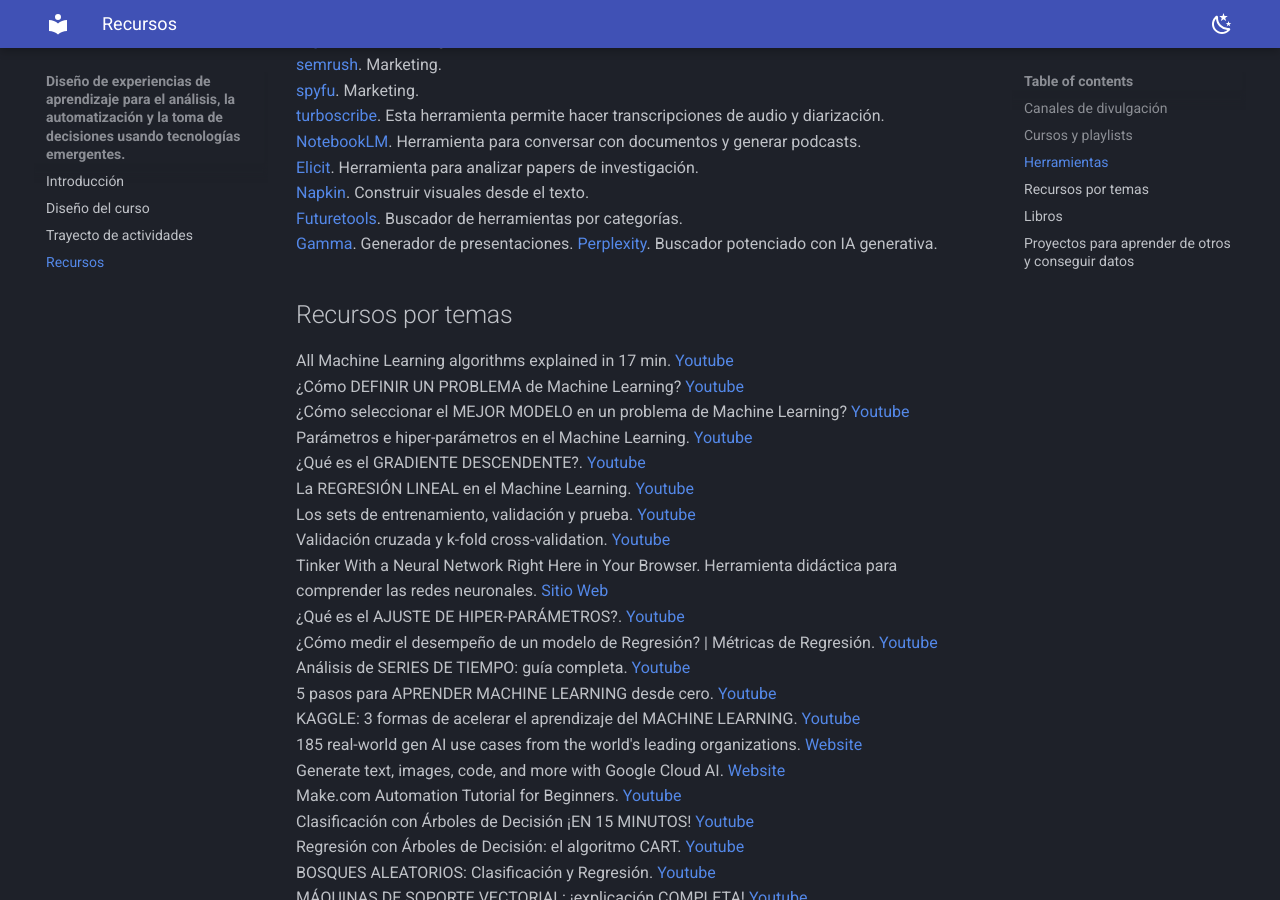
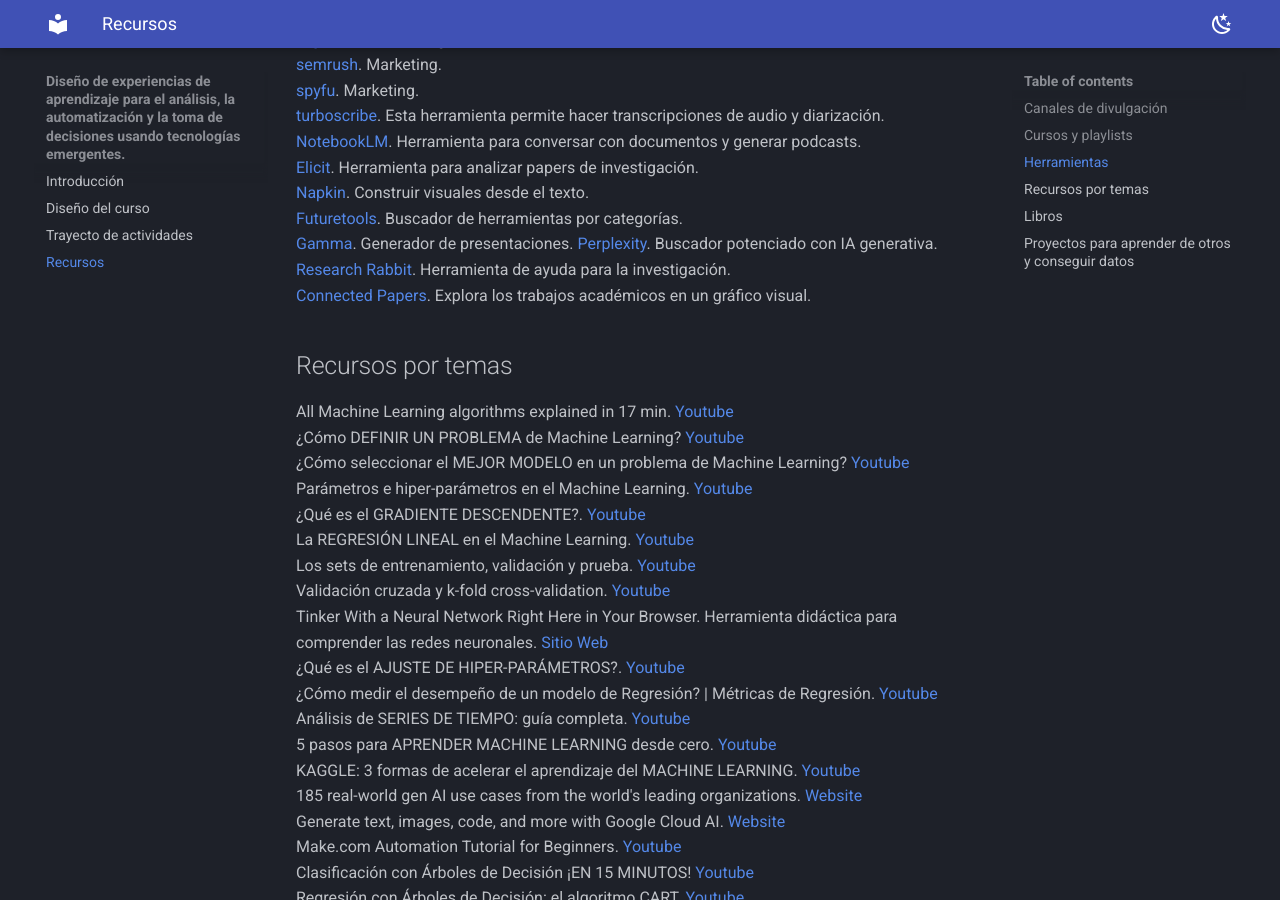
Before and after one commit to juanferfranco/cursoDeaIa, an MkDocs documentation site: the page built from docs/recursos.md, in a window 1280 px wide and 900 px high, scrolled down 949 px. Built offline with MkDocs 1.6.1 and Material for MkDocs 9.7.7, drawn with Linux system fonts in a browser that asks for light colours.

Commit message:
Add research tools

```diff
--- a/docs/recursos.md
+++ b/docs/recursos.md
@@ -42,6 +42,8 @@
 [Futuretools](https://www.futuretools.io/). Buscador de herramientas por categorías.
 [Gamma](https://gamma.app/). Generador de presentaciones.
 [Perplexity](https://www.perplexity.ai/). Buscador potenciado con IA generativa.
+[Research Rabbit](https://www.researchrabbitapp.com/). Herramienta de ayuda para la investigación.
+[Connected Papers](https://www.connectedpapers.com/). Explora los trabajos académicos en un gráfico visual.
 
 
 ## Recursos por temas
```
